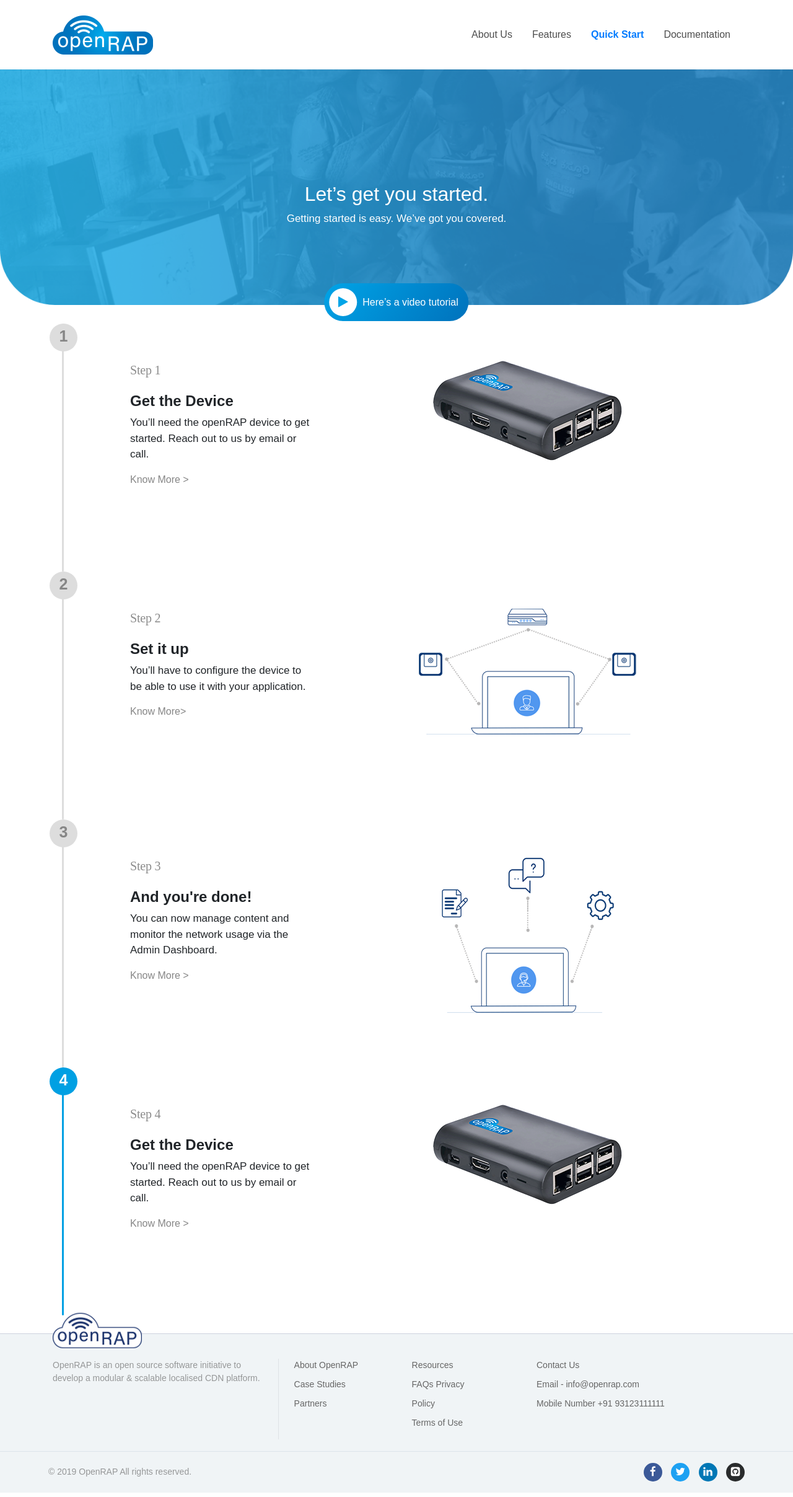
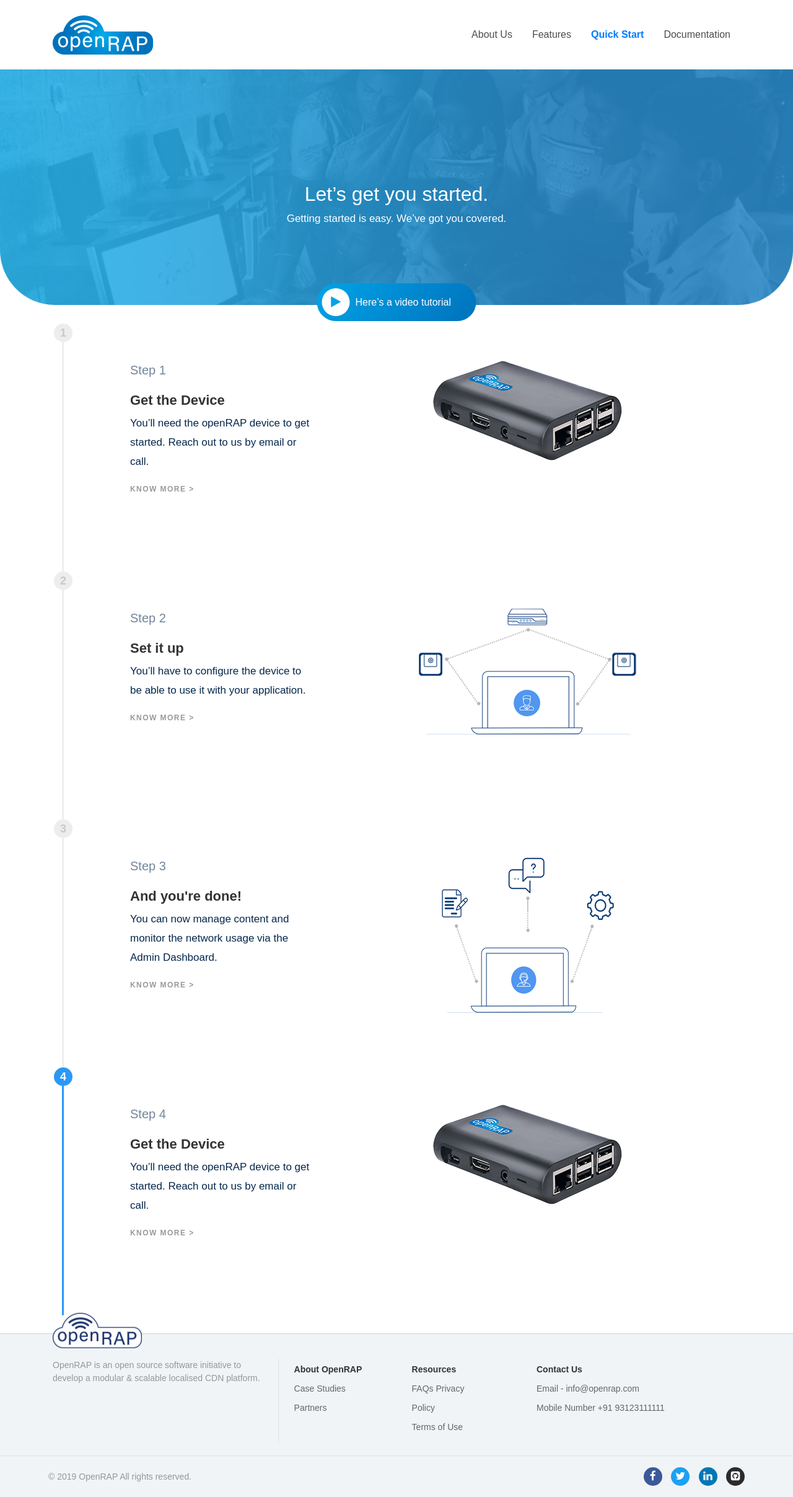
Before and after one commit to projectOpenRAP/projectOpenRAP.github.io, a Jekyll site: the page built from quick-start.html, in a window 1280 px wide. Shown: the whole page at 62% size. Built offline with Jekyll 4.4.1, drawn with Linux system fonts in a browser that asks for light colours; nearby versions of some CDN libraries; some web fonts are replaced.

Commit message:
Task #141837 Style: OpenRap Design changes

```diff
--- a/_includes/footer.html
+++ b/_includes/footer.html
@@ -12,7 +12,7 @@
 				</div>
 				<div class="col-md-2 col-sm-6 ">
 					<ol>
-						<li><a href="/about/">About OpenRAP</a></li>
+						<li><h4><a href="/about/">About OpenRAP</a></h4></li>
 						<li><a href="#">Case Studies</a></li>
 						<li><a href="#">Partners</a></li>
 					</ol>
@@ -22,7 +22,7 @@
 <!--
 						<li><a href="#" target="_blank">Resources</a></li>
 -->
-						<li><a href="#">Resources</a></li>
+						<li><h4><a href="#">Resources</a></h4></li>
 						<li><a href="#">FAQs Privacy</a></li>
 						<li><a href="#">Policy</a></li>
 						<li><a href="#">Terms of Use</a></li>
@@ -30,7 +30,7 @@
 				</div>
 				<div class="col-md-4 col-sm-12">
 					<ol>
-						<li><a href="#">Contact Us</a></li>
+						<li><h4><a href="#">Contact Us</a></h4></li>
 						<li>Email - <a href="mailto:info@openrap.com">info@openrap.com</a></li>
 						<li>Mobile Number +91 93123111111</li>
 					</ol>
@@ -38,7 +38,7 @@
 			</div>
 		</div>
 	</div>
-	<div class="row bs-t">
+		<div class="container-fluid bs-t">
 			<div class="container">
 			<div class="row pt-10">
 			<div class="col-md-6 col-4 footer-c ptb-8 mb-10 align-self-center">
--- a/css/Quickstart.scss
+++ b/css/Quickstart.scss
@@ -13,6 +13,7 @@
 
     @media screen and(min-width:768px){
         padding: 0.5rem 0.5rem;
+	width:257px;
     }
 
     @media screen and (min-width: 500px){
@@ -74,15 +75,11 @@
 }
 
 .step {
-	/*width: 50px;
-    height: 18px;*/
     opacity: 0.56;
     color: #333333;
-    font-family: Seravek;
     font-size: 20px;
     font-weight: 300;
     line-height: 31px;
-    letter-spacing: -0.2px;
 }
 .sbtitle {
 	/* Style for "Get the de" */
@@ -263,15 +260,15 @@
 
 	.timeline-badge{
 		position: relative;
-		width: 45px;
-		height: 45px;
-		background-color: #ddd;
+		width: 30px;
+		height: 30px;
+		background-color: #ededed;
 		border-radius: 50%;
 		z-index: 1;
-		color: #868686;
+		color: #c9c9c9;
 		padding: 2px;
-		font-size: 25px;
-		left: -20px;
+		font-size: 18px;
+		left: -13px;
 		transition: width 0.5s, height;
 	}
 
@@ -280,12 +277,25 @@
 		background-color: white;
 		position: relative;
 		border-radius: 6px;
+		h4{
+			font-size:1.375rem;
+		}
+		p{
+		   color:#05274c;
+		   line-height:31px;
+		}
 	}
 
 	.know-more{
-		color:#868686;
+		color:#999999;
+		text-transform:uppercase;
+		font-size: 12px;
+                letter-spacing: 1.45px;
+		font-weight:bold;
 	}
-
+	.know-more:hover{
+		      color:#0082ca;
+		}
 	ul.nav-pills {
 		top: 20px;
 	}
@@ -297,7 +307,7 @@
 	.nav-link{
 		width: 3px;
 		padding:0;
-		background-color: #ddd;
+		background-color: #eeeeee;
 		top: 25px;
 		display: inline-block;
 	}
@@ -305,11 +315,11 @@
 		background-color: transparent;
 	}
 	.nav-pills .nav-link.active .timeline-badge{
-		background-color: #00a0e3;
+		background-color: #2b98f6;
 		color: #fff;
 	}
 	.nav-pills .nav-link.active,
 	.nav-pills .show > .nav-link.active{
-		background-color: #00a0e3!important;
+		background-color: #2b98f6!important;
 	}
 }
--- a/css/homepage.scss
+++ b/css/homepage.scss
@@ -170,6 +170,8 @@
 	}
 	h4 {
 		font-size: 16px;
+		color:#05274c;
+		text-align:center;
 		@media screen and (min-width: 992px) {
 			font-size: 20px;
 		}
--- a/css/style.scss
+++ b/css/style.scss
@@ -15,6 +15,9 @@
 .transform-y-130 {
 	transform: translateY(-130%);
 }
+body{
+color:#333;
+}
 //footer box shadow
 .bsf-t{
 	box-shadow: 0 -1px 0 rgba(34, 56, 112, 0.22);
@@ -31,7 +34,7 @@
 
 .footer {
 	p{
-		color: #666666;
+	    color: #666666;
 	    opacity: 0.65;
 	    font-size:14px;
 	}
@@ -44,6 +47,10 @@
 	text-decoration:none;
 	font-weight:bold;
 	}
+	h4 a{
+	    color:#333;
+	    font-weight:bold;
+       }
 }
 
 ol li {
--- a/quick-start.html
+++ b/quick-start.html
@@ -72,7 +72,7 @@
 							<p class="step mb-20">Step 2</p>
 							<h4 class="font-bold">Set it up</h4>
 							<p>You’ll have to configure the device to be able to use it with your application.</p>
-							<a class="know-more" href="#">Know More></a>
+							<a class="know-more" href="#">Know More ></a>
 						</div>
 						<div class="col-md-8 text-center"><img src="/img/set-it-up.png" class="img-fluid" alt="Set it up"></div>
 					</div>
```
Also changed, not shown: index.html (+6 -6 lines). Lines whose indentation alone changed are shown as unchanged.
